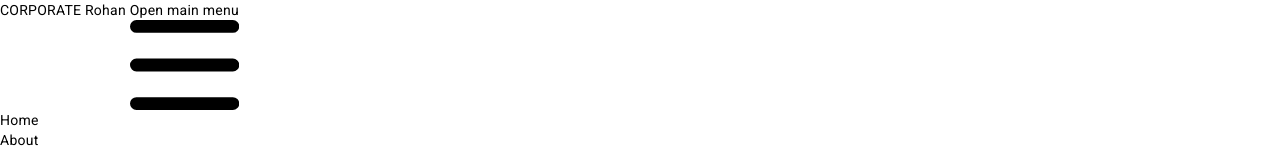
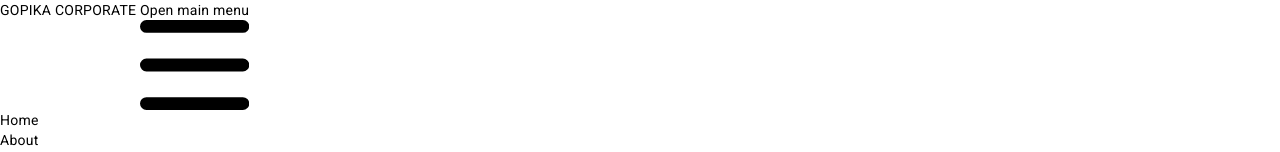
Before and after one commit to shaaakir7/Corporate-angular, an Angular app: page /home in a window 1280 px wide. Shown: the top 152 px of the page. Built offline with nearby package versions, Linux system fonts and the light colour scheme.

Commit message:
gopika updating

```diff
--- a/src/app/app.component.html
+++ b/src/app/app.component.html
@@ -6,7 +6,7 @@
   <nav class="bg-white border-gray-200 dark:bg-gray-400 ">
     <div class="max-w-screen-xl flex flex-wrap items-center justify-between mx-auto p-4">
       <a href="#" class="flex items-center space-x-3 rtl:space-x-reverse font-bold">
-        CORPORATE Rohan
+        GOPIKA CORPORATE
       </a>
       <button type="button" class="inline-flex items-center p-2 w-10 h-10 justify-center text-sm text-black rounded-lg md:hidden focus:outline-none focus:ring-2 focus:ring-gray-200 dark:text-gray-400 "
           (click)="toggleMenu()" aria-controls="navbar-default" [attr.aria-expanded]="isMenuOpen.toString()">
```
